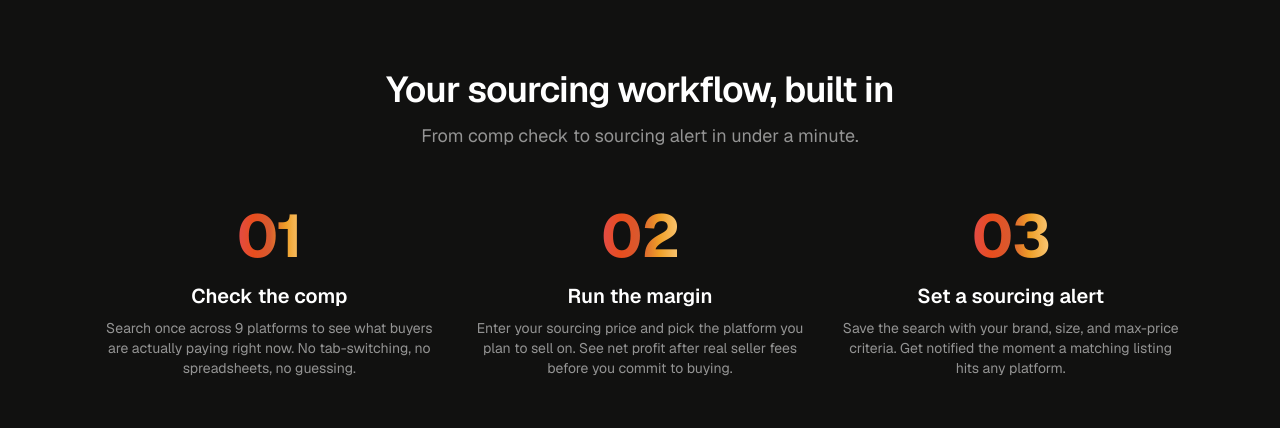
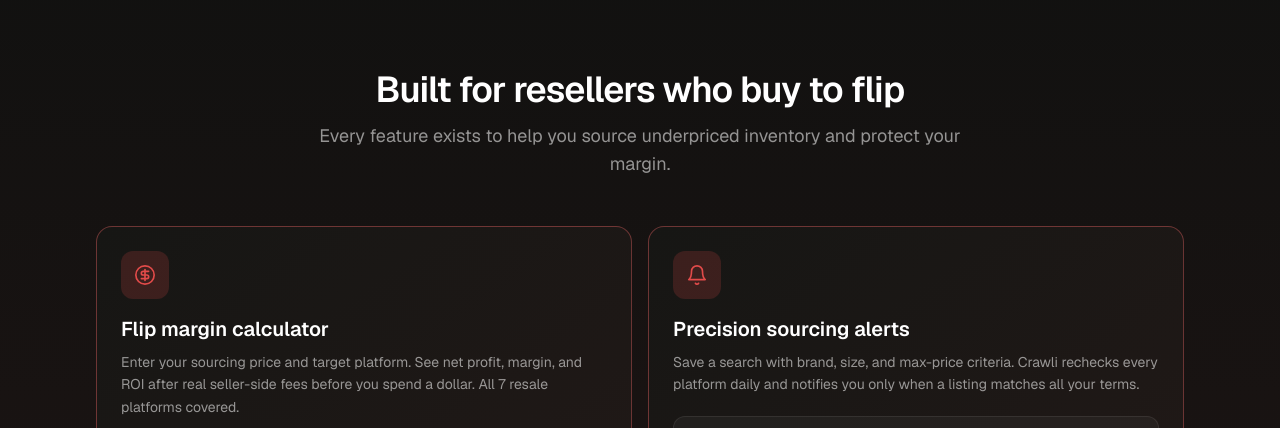
Before and after one commit to kevinguii/crawli, a Next.js app: page / in a window 1280 px wide. Shown: the part 1834-2262 px from the top of the page. Built offline with nearby package versions, Linux system fonts and the light colour scheme; no server answers.

Commit message:
Remove redundant HowItWorks section, fold anchor into BentoFeatures

```diff
--- a/app/components/landing/BentoFeatures.tsx
+++ b/app/components/landing/BentoFeatures.tsx
@@ -125,6 +125,7 @@ function AlertPreview() {
 export default function BentoFeatures() {
   return (
     <section
+      id="how-it-works"
       className="py-20 sm:py-28"
       style={{
         background:
--- a/app/components/landing/HowItWorks.tsx
+++ /dev/null
@@ -1,69 +0,0 @@
-const STEPS = [
-  {
-    n: '01',
-    title: 'Check the comp',
-    body: 'Search once across 9 platforms to see what buyers are actually paying right now. No tab-switching, no spreadsheets, no guessing.',
-  },
-  {
-    n: '02',
-    title: 'Run the margin',
-    body: 'Enter your sourcing price and pick the platform you plan to sell on. See net profit after real seller fees before you commit to buying.',
-  },
-  {
-    n: '03',
-    title: 'Set a sourcing alert',
-    body: 'Save the search with your brand, size, and max-price criteria. Get notified the moment a matching listing hits any platform.',
-  },
-];
-
-export default function HowItWorks() {
-  return (
-    <section id="how-it-works" className="py-20 sm:py-28">
-      <div className="mx-auto max-w-6xl px-5 sm:px-8">
-        <div className="mx-auto max-w-2xl text-center">
-          <h2
-            className="text-3xl font-semibold tracking-tight sm:text-4xl"
-            style={{ color: 'var(--text)' }}
-          >
-            Your sourcing workflow, built in
-          </h2>
-          <p
-            className="mt-3 text-base sm:text-lg"
-            style={{ color: 'var(--text-muted)' }}
-          >
-            From comp check to sourcing alert in under a minute.
-          </p>
-        </div>
-
-        <div className="mt-14 grid gap-8 sm:grid-cols-3 sm:gap-6">
-          {STEPS.map((s) => (
-            <div key={s.n} className="flex flex-col items-center text-center">
-              <span
-                className="block text-5xl font-bold tracking-tight sm:text-6xl"
-                style={{
-                  background:
-                    'linear-gradient(to right, #E24B4A, #E84D1D, #D85A30, #EF9F27, #FAC775)',
-                  WebkitBackgroundClip: 'text',
-                  WebkitTextFillColor: 'transparent',
-                  backgroundClip: 'text',
-                  lineHeight: 1,
-                }}
-              >
-                {s.n}
-              </span>
-              <h3
-                className="mt-4 text-xl font-semibold"
-                style={{ color: 'var(--text)' }}
-              >
-                {s.title}
-              </h3>
-              <p className="mt-2 text-sm" style={{ color: 'var(--text-muted)' }}>
-                {s.body}
-              </p>
-            </div>
-          ))}
-        </div>
-      </div>
-    </section>
-  );
-}
--- a/app/page.tsx
+++ b/app/page.tsx
@@ -3,7 +3,6 @@ import LandingNav from '@/app/components/landing/LandingNav';
 import Hero from '@/app/components/landing/Hero';
 import SearchMock from '@/app/components/landing/SearchMock';
 import PlatformLogos from '@/app/components/landing/PlatformLogos';
-import HowItWorks from '@/app/components/landing/HowItWorks';
 import BentoFeatures from '@/app/components/landing/BentoFeatures';
 import AlertsMock from '@/app/components/landing/AlertsMock';
 import SavesMock from '@/app/components/landing/SavesMock';
@@ -26,7 +25,6 @@ export default async function LandingPage() {
       <Hero />
       <SearchMock />
       <PlatformLogos />
-      <HowItWorks />
       <BentoFeatures />
       <AlertsMock />
       <SavesMock />
```
